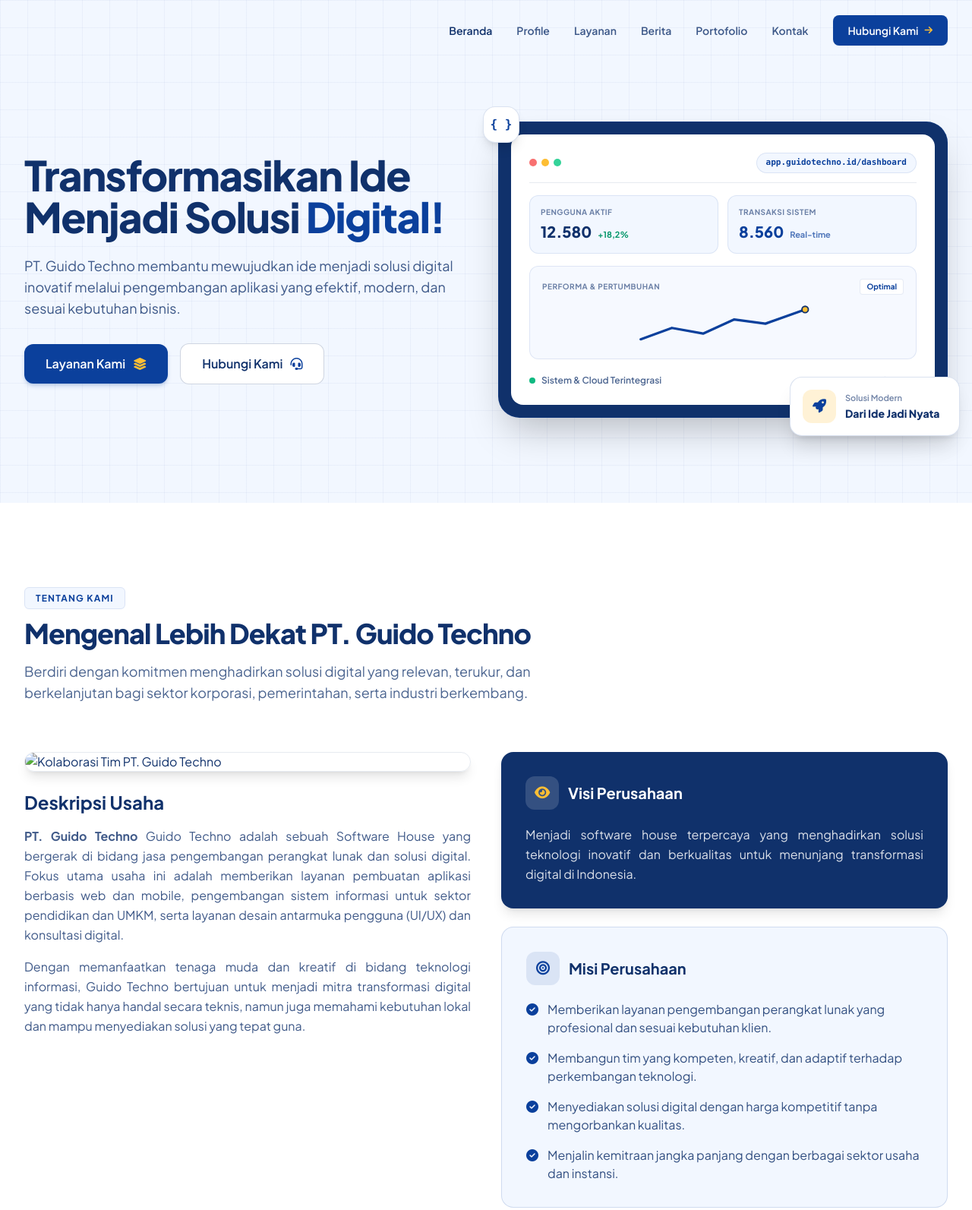
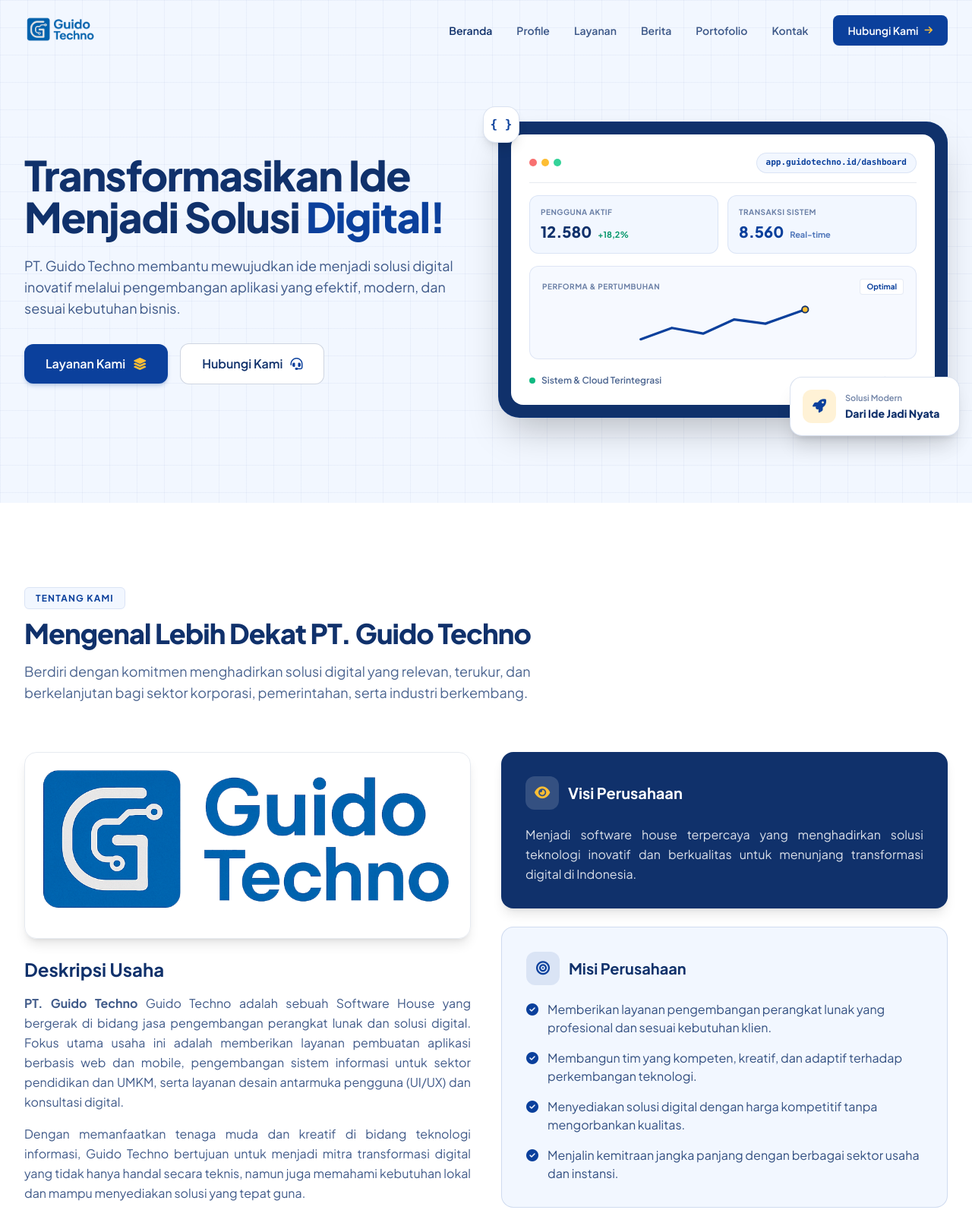
Before and after one commit to pajarazmi31/GuidoTechno, a plain HTML site: page index.html in a window 1280 px wide. Shown: the top 1593 px of the page at 76% size. Drawn offline with nearby package versions, Linux system fonts and the light colour scheme.

Commit message:
Update image source paths to use relative links

```diff
--- a/index.html
+++ b/index.html
@@ -45,7 +45,7 @@
       <div class="flex items-center justify-between">
         <!-- Logo Kiri -->
         <a href="#beranda" class="flex items-center gap-3 group focus:outline-none">
-          <img src="assets/images/logo.png" alt="Logo PT. Guido Techno" class="h-10 w-auto object-contain transition-transform duration-300 group-hover:scale-105" onerror="this.style.display='none'; this.nextElementSibling.style.display='flex';" />
+          <img src="logo.png" alt="Logo PT. Guido Techno" class="h-10 w-auto object-contain transition-transform duration-300 group-hover:scale-105" onerror="this.style.display='none'; this.nextElementSibling.style.display='flex';" />
         </a>
 
         <!-- Menu Desktop Kanan -->
@@ -236,7 +236,7 @@
           <!-- Tentang Perusahaan -->
           <div class="lg:col-span-6 space-y-6 reveal">
             <div class="rounded-2xl overflow-hidden shadow-lg border border-[#10316B]/10">
-              <img src="assets/images/logo.png" alt="Kolaborasi Tim PT. Guido Techno" class="w-full h-65 object-cover" />
+              <img src="logo.png" alt="Kolaborasi Tim PT. Guido Techno" class="w-full h-65 object-cover" />
             </div>
             <div class="space-y-4">
               <h3 class="text-2xl font-bold text-[#10316B]">Deskripsi Usaha</h3>
@@ -762,7 +762,7 @@
 
         <a href="#beranda" class="inline-flex flex-col items-start gap-2">
           <img
-            src="assets/images/logo.png"
+            src="logo.png"
             alt="Logo PT. Guido Techno"
             class="h-16 w-auto object-contain bg-white p-2 rounded-lg"
           />
```
